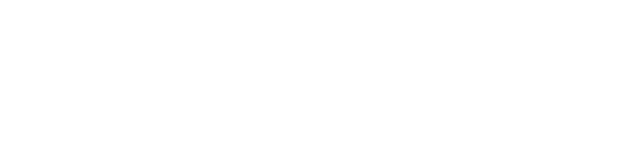
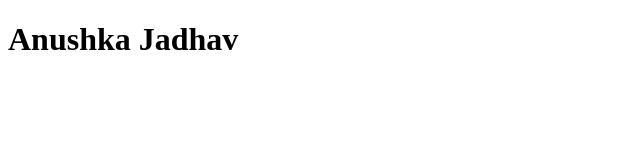
Before and after one commit to anna4j/Resume, a plain HTML site: page HTML-Personal Site/index.html in a window 1280 px wide. Shown: the whole page, without its empty margins (0-640 px from the left). Drawn offline with Linux system fonts and the light colour scheme.

Commit message:
first commit

```diff
--- a/HTML-Personal Site/index.html
+++ b/HTML-Personal Site/index.html
@@ -3,7 +3,9 @@
   <head>
     <meta charset="UTF-8" />
     <meta name="viewport" content="width=device-width, initial-scale=1.0" />
-    <title>Anushka Jadhav</title>
+    <title>♥ Anushka Jadhav</title>
   </head>
-  <body></body>
+  <body>
+    <h1>Anushka Jadhav</h1>
+  </body>
 </html>
```
